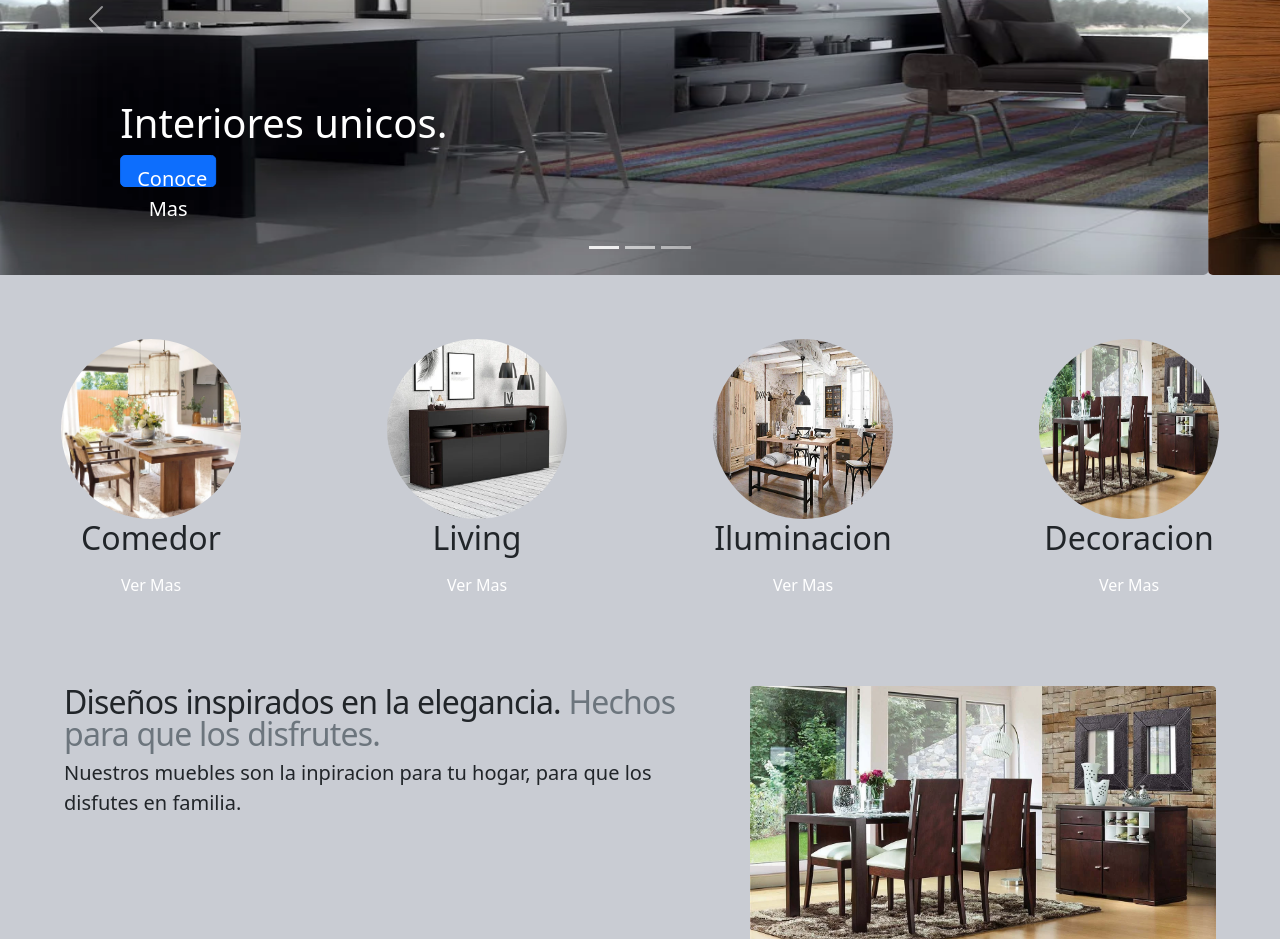
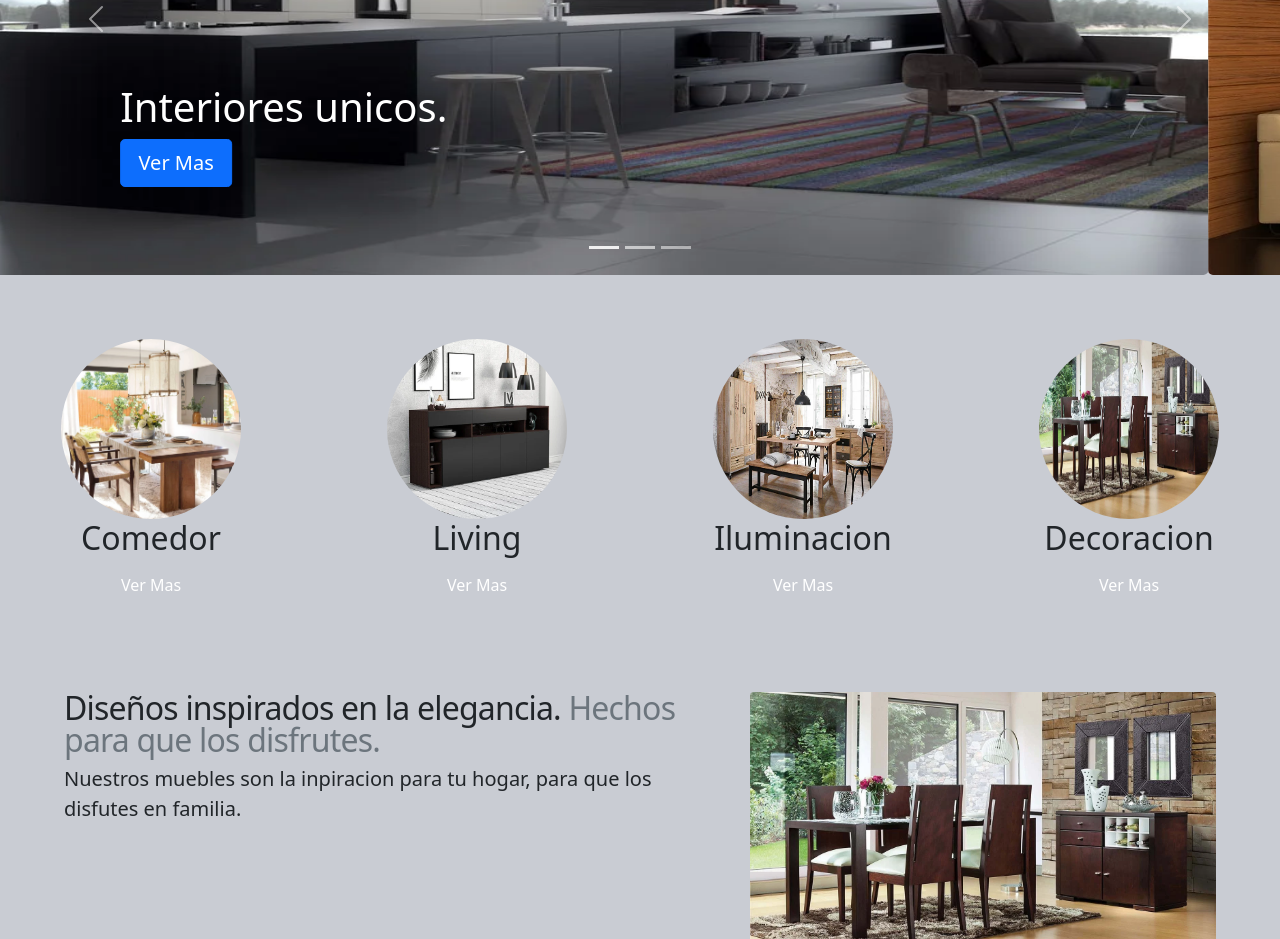
Before and after one commit to CodigoSmartDev/Muebleria-WalterChavez, a website: page index.html in a window 1280 px wide. Shown: the part 1292-2231 px from the top of the page. Drawn offline with nearby package versions, Linux system fonts and the light colour scheme.

Commit message:
Cambio en botones

```diff
--- a/index.html
+++ b/index.html
@@ -46,8 +46,6 @@
 
               <!-- en este caso hago uso de la varible para el logotipo por si en el futuro se desea cambiar -->
               <div class="logo"></div>
-
-              <!-- <img class="rounded" src= "Imagenes/Logo/loggo.webp"  alt="Logo" width="30" height="24" class="d-inline-block align-text-top"> -->
 
               <a class="navbar-brand px-2" id="nombre" href="#">Creative</a>
               <button class="navbar-toggler" type="button" data-bs-toggle="collapse" data-bs-target="#navbarNavDropdown" aria-controls="navbarNavDropdown" aria-expanded="false" aria-label="Toggle navigation">
@@ -109,7 +107,7 @@
               <div class="container">
                 <div class="carousel-caption text-start">
                   <h1>Interiores unicos.</h1>
-                  <p><a class="btn btn-lg btn-primary" href="#">Conoce Mas</a></p>
+                  <p><a class="btn btn-lg btn-primary" href="#">Ver Mas</a></p>
                 </div>
               </div>
             </div>
@@ -119,7 +117,7 @@
               <div class="container">
                 <div class="carousel-caption">
                   <h1>Estilo original.</h1>
-                  <p><a class="btn btn-lg btn-primary" href="#">visitar</a></p>
+                  <p><a class="btn btn-lg btn-primary" href="#">Ver Mas</a></p>
                 </div>
               </div>
             </div>
--- a/scss/Base/_variables.scss
+++ b/scss/Base/_variables.scss
@@ -51,8 +51,8 @@
 
     .btn{
       background: $primary ;
-      height: 2rem;
-      width: 6rem;
+      height: 3;
+      width: 7rem;
       font-size: 1rem;
       border-radius: 5px;
       padding: 5px 8px;
```
Also changed, not shown: css/style.css.
